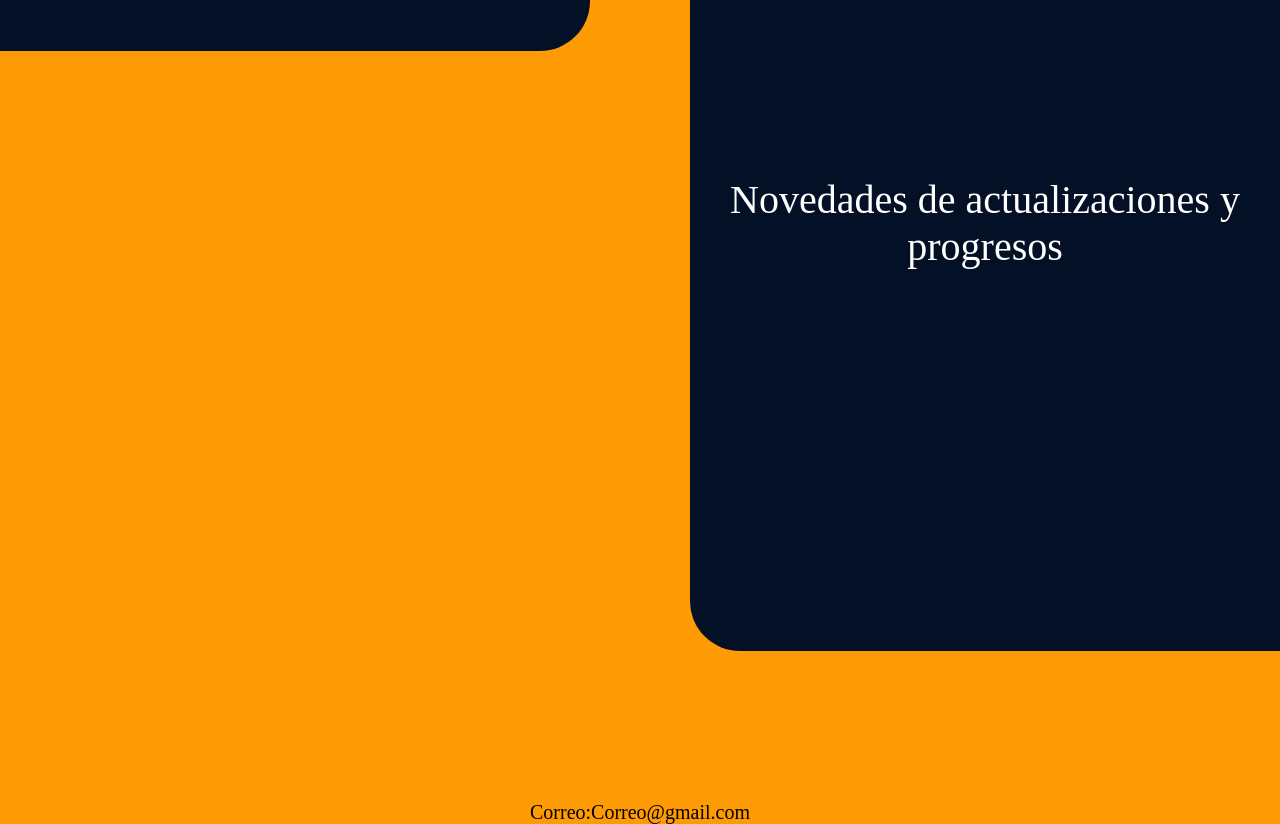
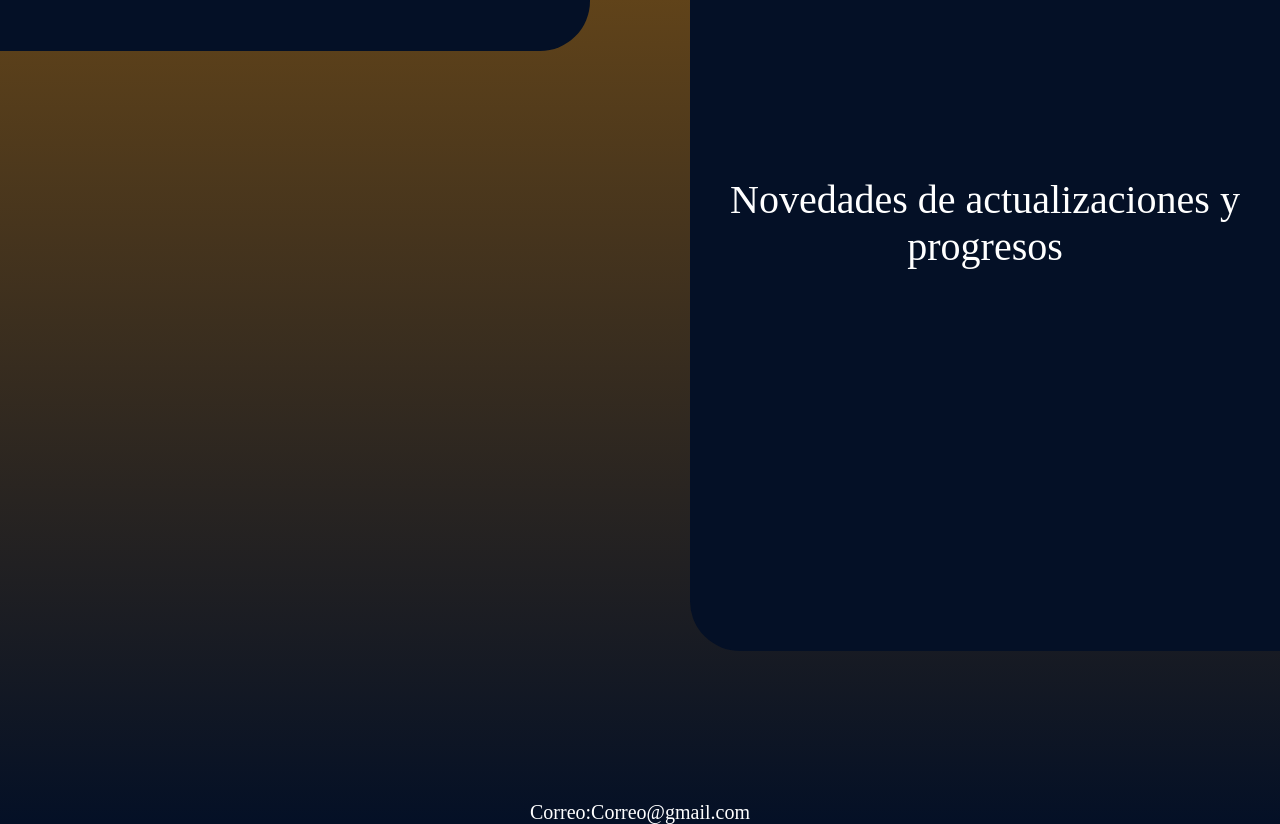
Before and after one commit to Nalboc/PFRoberts, a plain HTML site: page index.html in a window 1280 px wide. Shown: the part 1416-2240 px from the top of the page. Drawn offline with Linux system fonts and the light colour scheme.

Commit message:
fondo-degradado

```diff
--- a/css/style.css
+++ b/css/style.css
@@ -10,7 +10,7 @@ Azul fuerte #041026
 Azul suave #3264A6
 */
 body{
-    background-color: #FE9A04;
+    background: linear-gradient(to top, #041026, #FE9A04);
     display: flex;
     flex-direction: column;
     width: 100vw;
@@ -82,6 +82,7 @@ footer{
     text-align: center;
     height: 100%;
     width: 100vw;
+    color: white;
 }
 footer section{
     font-size: 20px;
```
